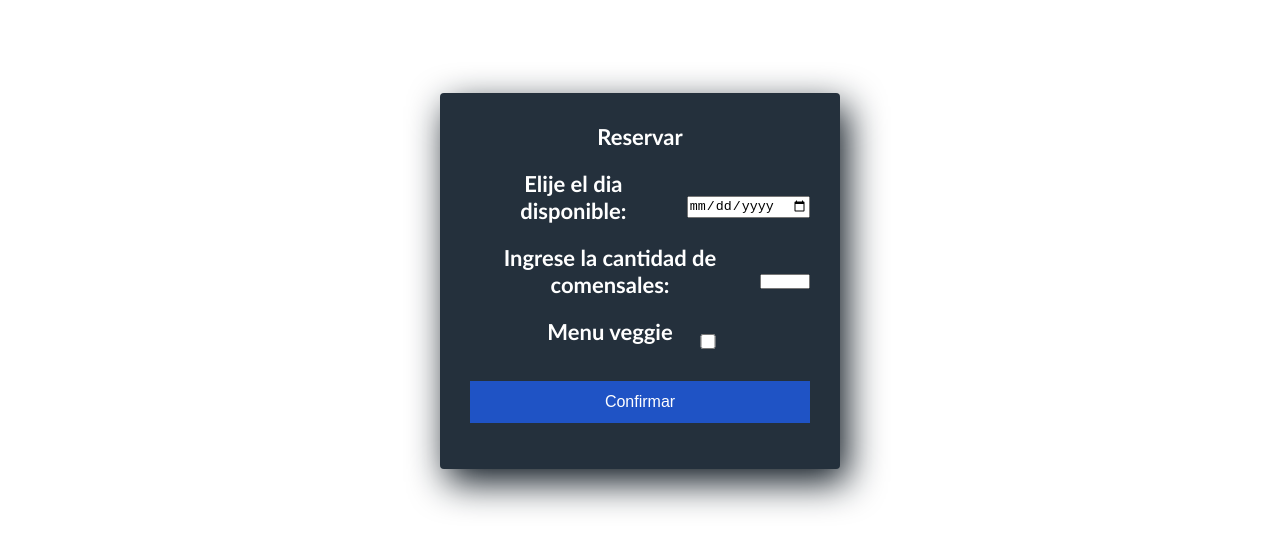
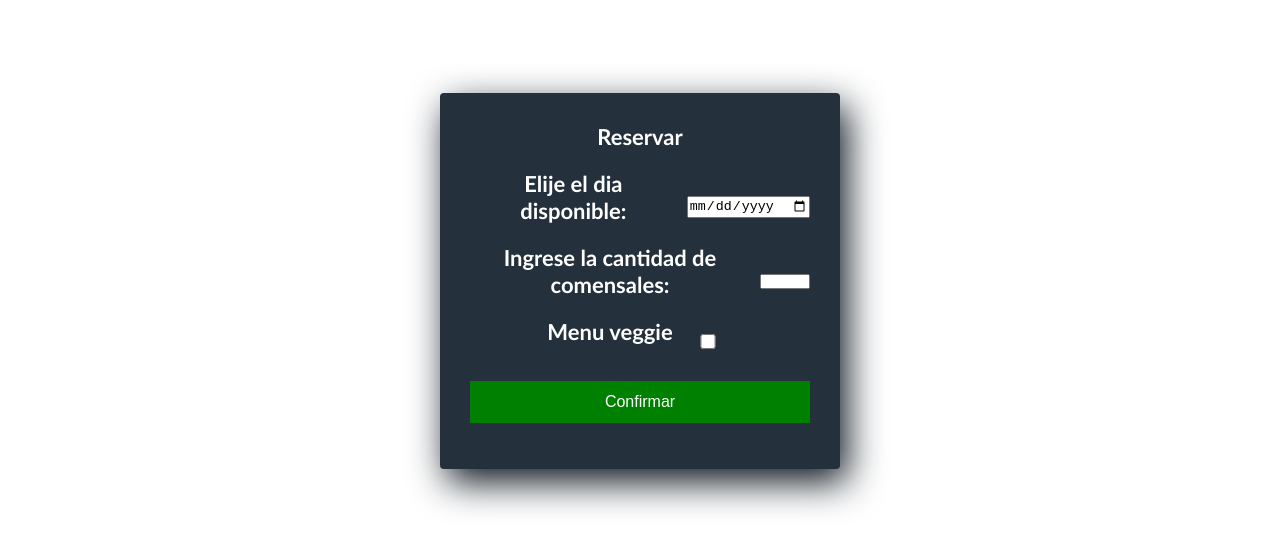
Before and after one commit to LinKrss/Desarrollo-Web, a website: page paginas/reserva.html in a window 1280 px wide. Shown: the part 87-636 px from the top of the page. Drawn offline with Linux system fonts and the light colour scheme.

Commit message:
Add files via upload

```diff
--- a/scss/pages/reservar.scss
+++ b/scss/pages/reservar.scss
@@ -70,7 +70,7 @@
 
 .Btn_Confirmar{
     width: 100%;
-    background: $light-blue;
+    background: $green;
     border: none;
     padding: 12px;
     color: $white;
```
Also changed, not shown: css/main.css, imagenes/rise.jpeg (added), scss/app.scss (line endings or trailing spaces).
